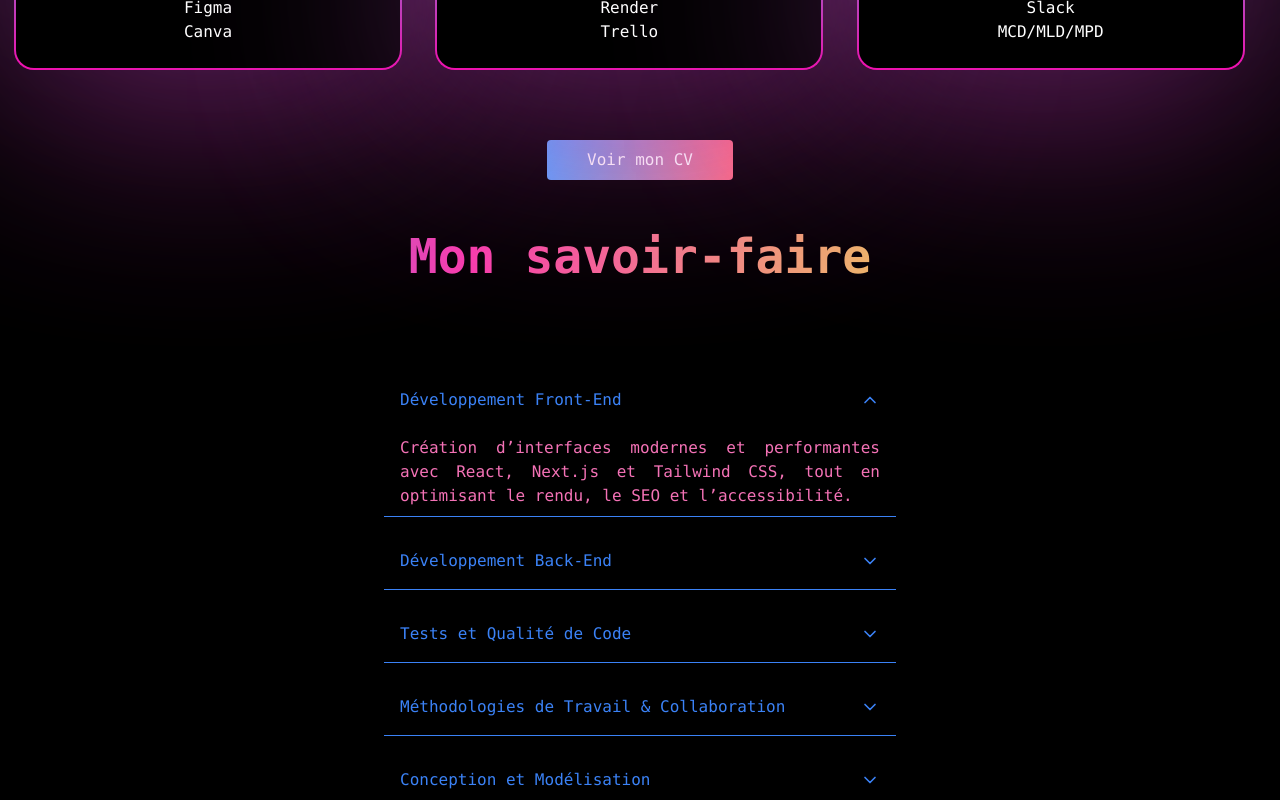
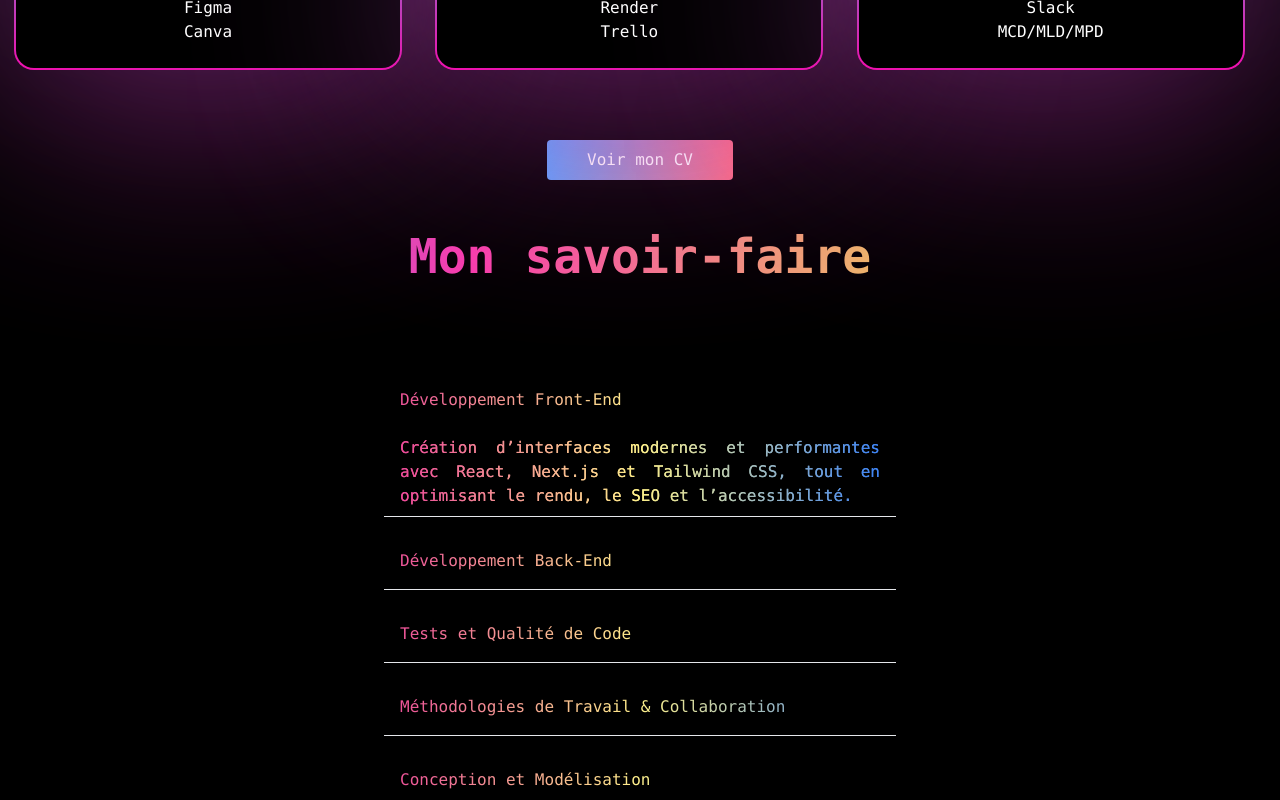
Before and after one commit to BakrimNadia/Portfolio-Nadia, a Next.js app: page / in a window 1280 px wide. Both pictures are taken after a click on the button "Développement Front-End". Shown: the part 2976-3776 px from the top of the page. Built offline with nearby package versions, Linux system fonts and the light colour scheme.

Commit message:
style: add new color for knowledge text

```diff
--- a/src/app/Components/Description.tsx
+++ b/src/app/Components/Description.tsx
@@ -6,10 +6,10 @@ const Accordion = ({ title, content }: { title: string; content: string }) => {
   const [isOpen, setIsOpen] = useState(false);
 
   return (
-    <div className="border-b border-blue-500">
+    <div className="border-b bg-gradient-to-r from-pink-500 via-yellow-200 to-blue-500 bg-clip-text text-transparent">
       <button
         onClick={() => setIsOpen(!isOpen)}
-        className="w-full flex justify-between items-center text-blue-500 p-4 text-left font-medium"
+        className="w-full flex justify-between items-center p-4 text-left font-medium"
       >
         {title}
         {isOpen ? <ChevronUp size={20} /> : <ChevronDown size={20} />}
@@ -20,7 +20,7 @@ const Accordion = ({ title, content }: { title: string; content: string }) => {
         transition={{ duration: 0.3, ease: "easeInOut" }}
         className="overflow-hidden px-4"
       >
-        <p className="py-2 text-pink-400">{content}</p>
+        <p className="py-2 bg-gradient-to-r from-pink-500 via-yellow-200 to-blue-500 bg-clip-text text-transparent">{content}</p>
       </motion.div>
     </div>
   );
@@ -28,7 +28,7 @@ const Accordion = ({ title, content }: { title: string; content: string }) => {
 
 export default function Description() {
   return (
-    <div className="max-w-lg mx-auto mt-10 space-y-4 text-justify">
+    <div className="max-w-lg mx-auto mt-10 space-y-4  text-justify">
       <Accordion title="Développement Front-End" content="Création d’interfaces modernes et performantes avec React, Next.js et Tailwind CSS, tout en optimisant le rendu, le SEO et l’accessibilité." />
       <Accordion title=" Développement Back-End" content="Conception d’API sécurisées avec Node.js et Express, gestion des bases de données relationnelles avec PostgreSQL et Sequelize, et mise en place d’authentification sécurisée." />
       <Accordion title="Tests et Qualité de Code" content="Réalisation de tests unitaires avec Mocha & Chai, validation des routes API avec Insomnia, et maintien d’un code propre grâce à ESLint et Prettier." />
```
